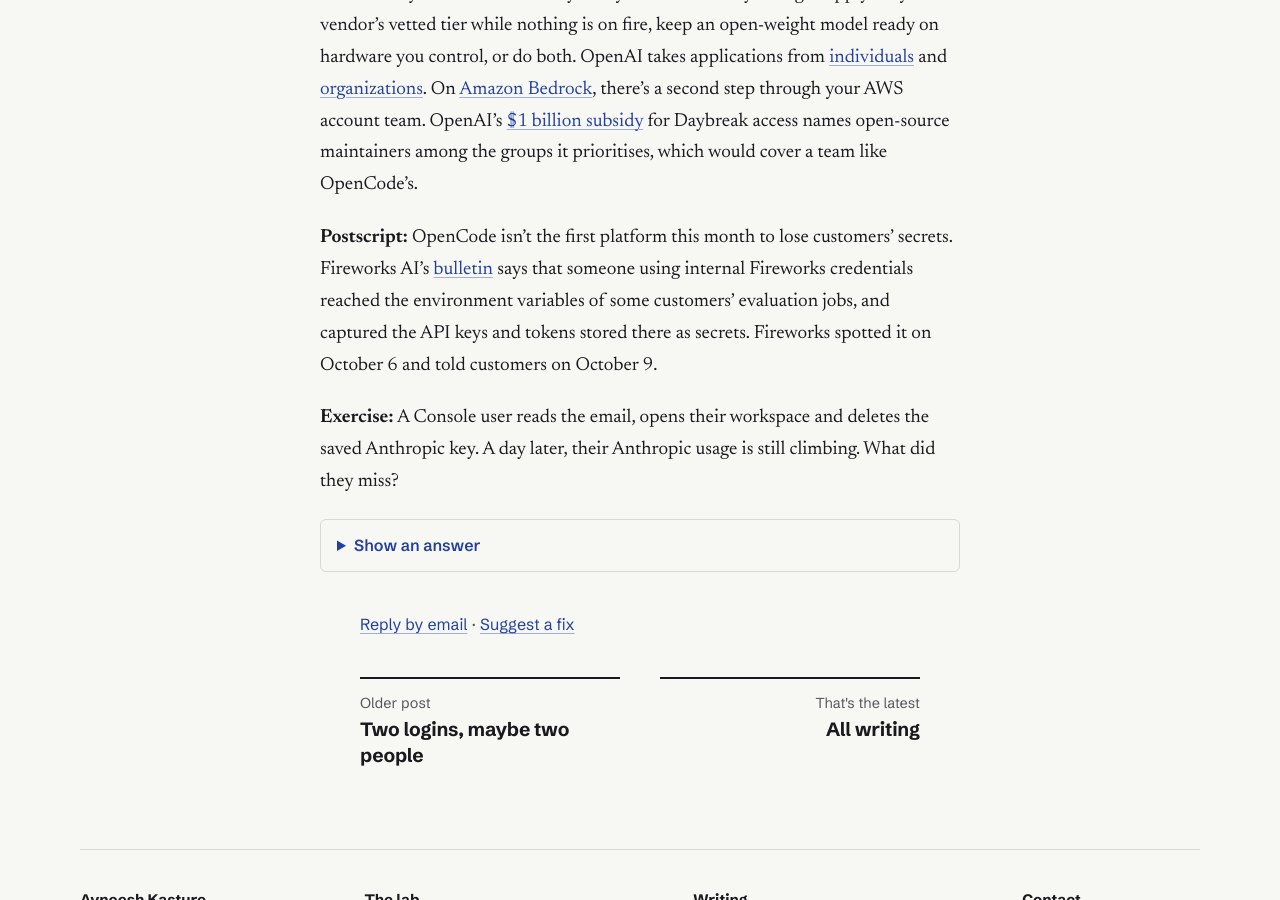
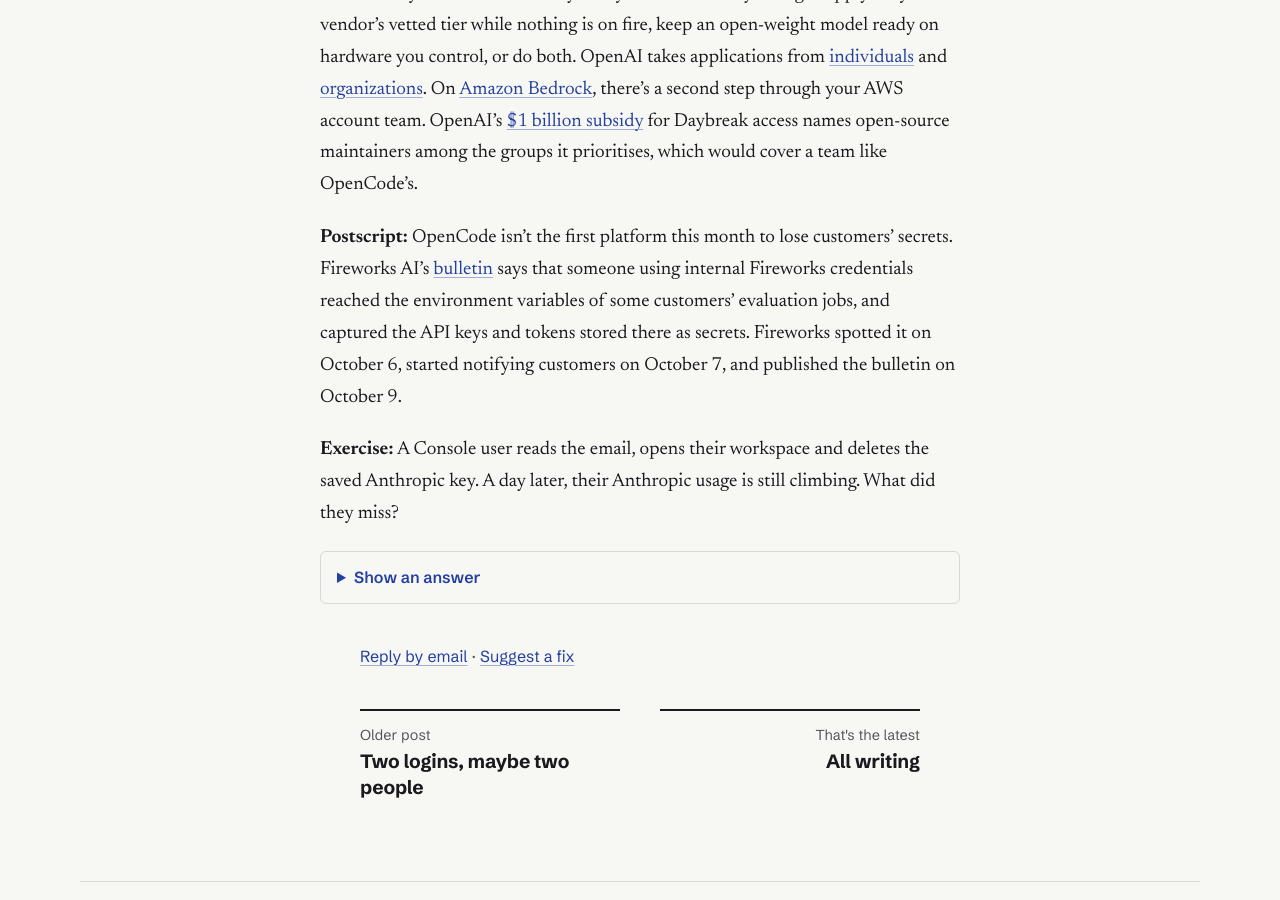
Before and after one commit to agileAlligator/Portfolio-Page, a Jekyll site: the page built from _posts/2026-10-18-opencode-refusal-mid-incident.md, in a window 1280 px wide and 900 px high, scrolled down 5234 px. Built offline with Jekyll 4.4.1, drawn with Linux system fonts in a browser that asks for light colours.

Commit message:
OpenCode post: Fireworks notified customers from Oct 7; quote its secret-removal warning
Co-Authored-By: Claude Opus 5.5 <noreply@anthropic.com>

```diff
--- a/_posts/2026-10-18-opencode-refusal-mid-incident.md
+++ b/_posts/2026-10-18-opencode-refusal-mid-incident.md
@@ -149,8 +149,8 @@ prioritises, which would cover a team like OpenCode's.
 secrets. Fireworks AI's [bulletin](https://fireworks.ai/security/bulletins/october-2026-security-incident)
 says that someone using internal Fireworks credentials reached the environment
 variables of some customers' evaluation jobs, and captured the API keys and
-tokens stored there as secrets. Fireworks spotted it on October 6 and told
-customers on October 9.
+tokens stored there as secrets. Fireworks spotted it on October 6, started
+notifying customers on October 7, and published the bulletin on October 9.
 
 **Exercise:** A Console user reads the email, opens their workspace and deletes
 the saved Anthropic key. A day later, their Anthropic usage is still climbing.
@@ -159,6 +159,6 @@ What did they miss?
 {% capture answer %}
 Deleting the key in the Console removed OpenCode's copy. The attacker has their own copy, and a key stays valid at the provider until it's revoked there.
 
-The fix is in the Anthropic console: revoke the old key, create a new one, put the new one wherever it's needed, and check usage for the period the old key was exposed. Anthropic revoked the keys it *believed* were affected, so an affected key it missed is still live until the owner revokes it.
+The fix is in the Anthropic console: revoke the old key, create a new one, put the new one wherever it's needed, and check usage for the period the old key was exposed. Anthropic revoked the keys it *believed* were affected, so an affected key it missed is still live until the owner revokes it. Fireworks' bulletin gives its own customers the same warning: "Removing a stored secret alone does not invalidate the underlying credential."
 {% endcapture %}
 {% include answer.html body=answer %}
```
